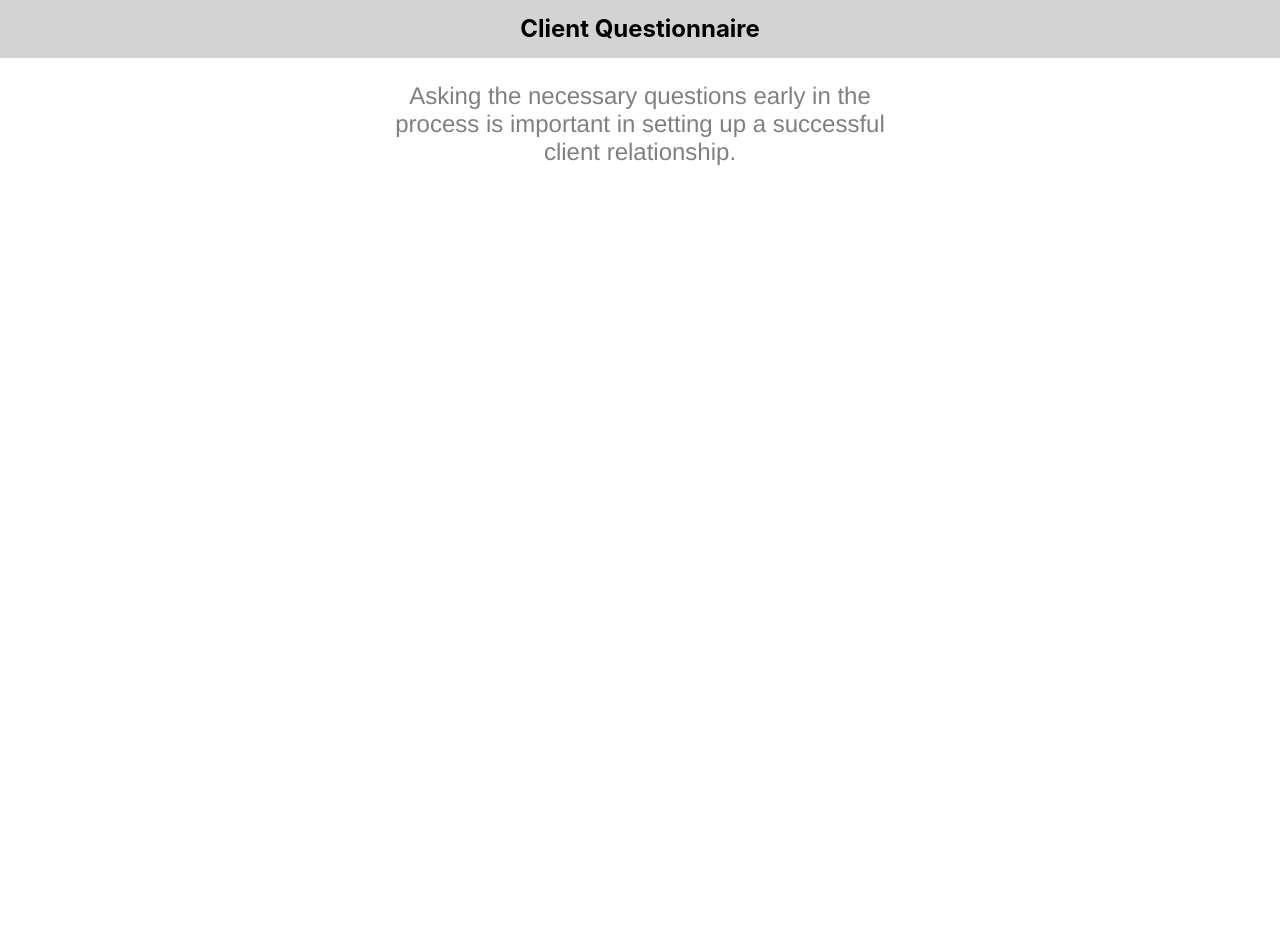
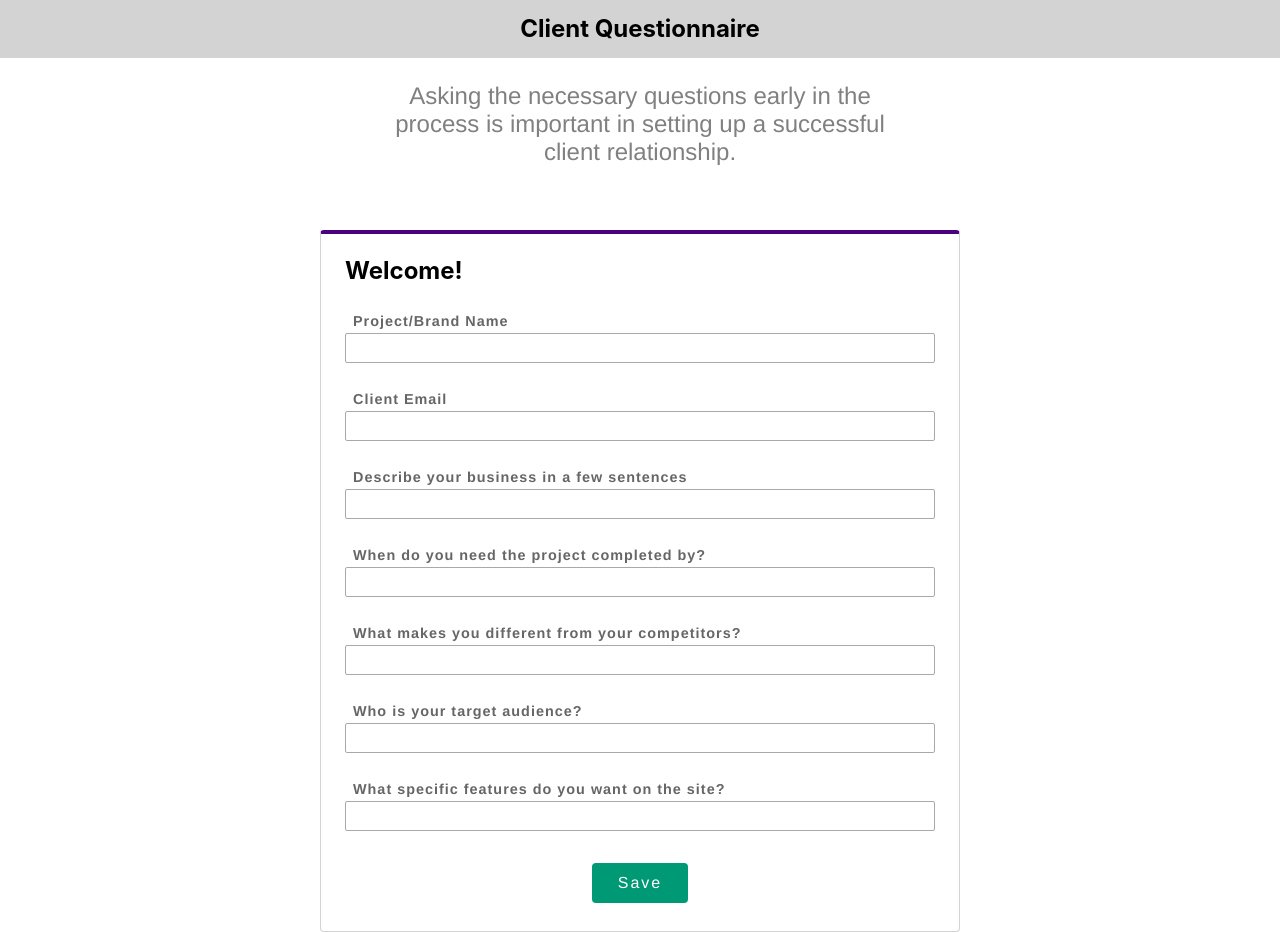
Before and after one commit to ivan-rey-cv/client-questionnaire, a Gatsby site: page /questionnaire in a window 1280 px wide. Before the commit the page ends 800 px from the top, so only its background shows below. Built offline with nearby package versions, Linux system fonts and the light colour scheme; Gatsby itself is replaced by a stand-in of ours.

Commit message:
Add questionnaire form + components

```diff
--- a/src/components/BaseButton.js
+++ b/src/components/BaseButton.js
@@ -5,7 +5,9 @@ function BaseButton(props) {
   return <Button {...props} />
 }
 
-const Button = styled.button`
+const Button = styled.button.attrs({
+  tabIndex: 0,
+})`
   font-family: inherit;
   font-size: inherit;
   letter-spacing: calc(1rem / 8);
--- a/src/pages/questionnaire.js
+++ /dev/null
@@ -1,17 +0,0 @@
-import React from 'react'
-
-import SEO from '../components/SEO'
-import AppLayout from '../components/AppLayout'
-import AppHeader from '../components/AppHeader'
-
-const QuestionnairePage = () => (
-  <AppLayout>
-    <SEO title="questionnaire" />
-
-    <AppHeader headerType="normal" />
-
-    {/* TODO: questionnaire body */}
-  </AppLayout>
-)
-
-export default QuestionnairePage
--- /dev/null
+++ b/src/pages/questionnaire/FieldInput.js
@@ -0,0 +1,42 @@
+import React from 'react'
+import styled from 'styled-components/macro'
+
+function FieldInput({ label, name }) {
+  return (
+    <List>
+      <Label>{label}</Label>
+      <Input name={name} />
+    </List>
+  )
+}
+
+const List = styled.li`
+  margin: 0;
+  margin-top: 1.5rem;
+
+  display: flex;
+  flex-direction: column;
+`
+
+const Label = styled.label`
+  padding: 0.25rem 0.5rem;
+
+  font-size: 0.9rem;
+  font-weight: 600;
+  line-height: 1rem;
+  letter-spacing: calc(1rem / 16);
+
+  color: #666666;
+`
+
+const Input = styled.input`
+  padding: 0 0.5rem;
+  border-radius: 0.125rem;
+  border: 1px solid darkgray;
+
+  font-size: 1rem;
+  line-height: 1.75rem;
+  letter-spacing: calc(1rem / 16);
+`
+
+export default FieldInput
--- /dev/null
+++ b/src/pages/questionnaire/index.js
@@ -0,0 +1,75 @@
+import React from 'react'
+import styled from 'styled-components/macro'
+
+import SEO from '../../components/SEO'
+import AppLayout from '../../components/AppLayout'
+import AppHeader from '../../components/AppHeader'
+import BaseButton from '../../components/BaseButton'
+import FieldInput from './FieldInput'
+import questions from './questions'
+
+const QuestionnairePage = () => {
+  const handleSubmit = event => {
+    event.preventDefault()
+
+    const elements = event.target.elements
+    console.log(elements.namedItem('question-1'))
+  }
+
+  return (
+    <AppLayout>
+      <SEO title="questionnaire" />
+
+      <AppHeader headerType="normal" />
+
+      <Body>
+        <Form onSubmit={handleSubmit}>
+          <header>
+            <h2>Welcome!</h2>
+          </header>
+
+          <ul>
+            {questions.map((question, index) => {
+              const key = `question-${index}`
+
+              return <FieldInput key={key} label={question.label} name={key} />
+            })}
+          </ul>
+
+          <FormFooter>
+            <BaseButton>Save</BaseButton>
+          </FormFooter>
+        </Form>
+      </Body>
+    </AppLayout>
+  )
+}
+
+const Body = styled.section`
+  width: 100%;
+  padding: 1.5rem;
+  margin-top: 1rem;
+
+  display: flex;
+  justify-content: center;
+`
+
+const Form = styled.form`
+  width: 100%;
+  max-width: 40rem;
+  padding: 1.5rem;
+
+  border-radius: 0.25rem;
+  border: 1px solid lightgray;
+  border-top: 0.25rem solid indigo;
+`
+
+const FormFooter = styled.footer`
+  margin-top: 1rem;
+  padding: 1rem 1rem 0.25rem 1rem;
+
+  display: flex;
+  justify-content: center;
+`
+
+export default QuestionnairePage
--- /dev/null
+++ b/src/pages/questionnaire/questions.js
@@ -0,0 +1,32 @@
+const questions = [
+  {
+    label: 'Project/Brand Name',
+    required: false,
+  },
+  {
+    label: 'Client Email',
+    required: false,
+  },
+  {
+    label: 'Describe your business in a few sentences',
+    required: false,
+  },
+  {
+    label: 'When do you need the project completed by?',
+    required: false,
+  },
+  {
+    label: 'What makes you different from your competitors?',
+    required: false,
+  },
+  {
+    label: 'Who is your target audience?',
+    required: false,
+  },
+  {
+    label: 'What specific features do you want on the site?',
+    required: false,
+  },
+]
+
+export default questions
```
